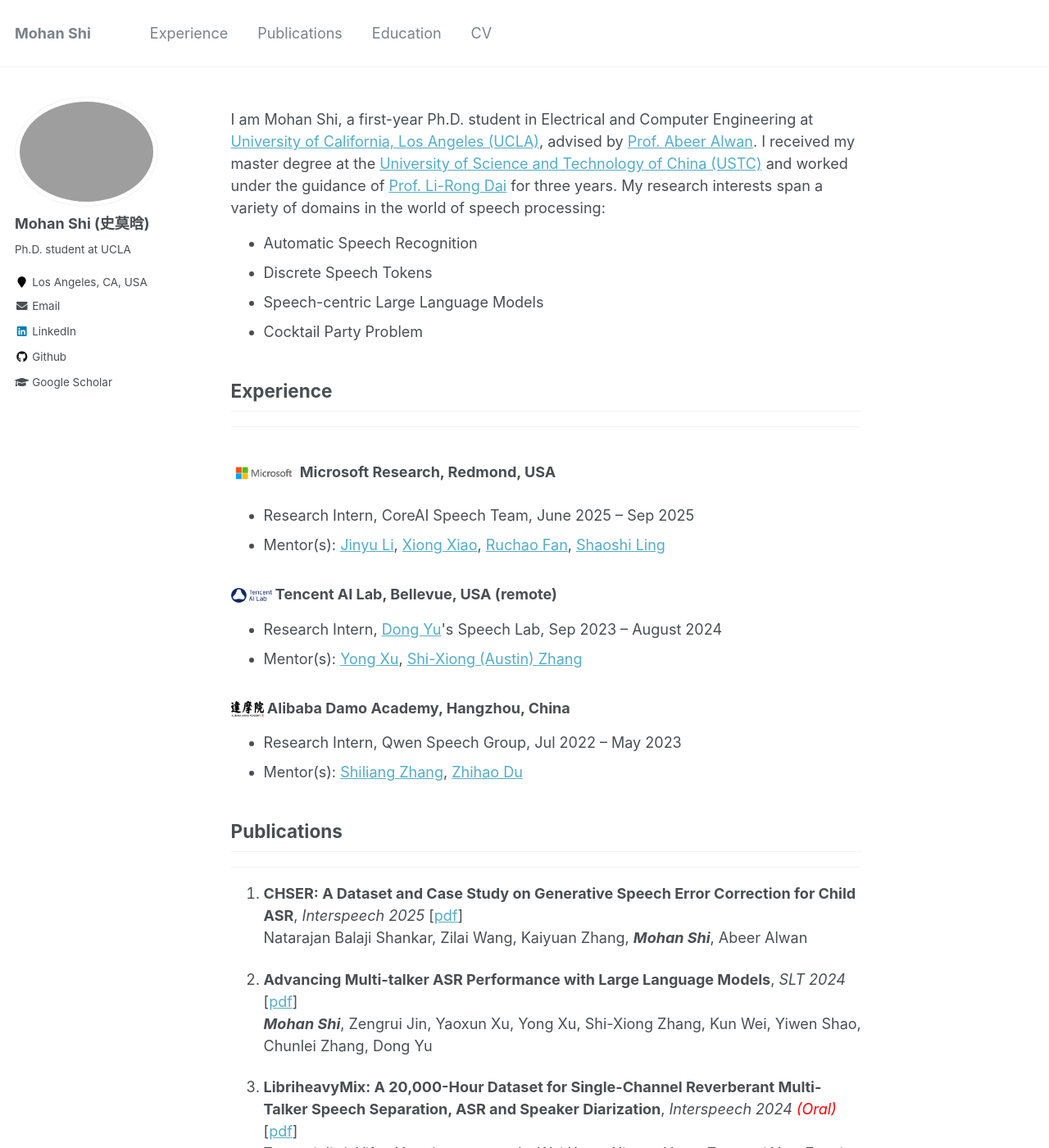
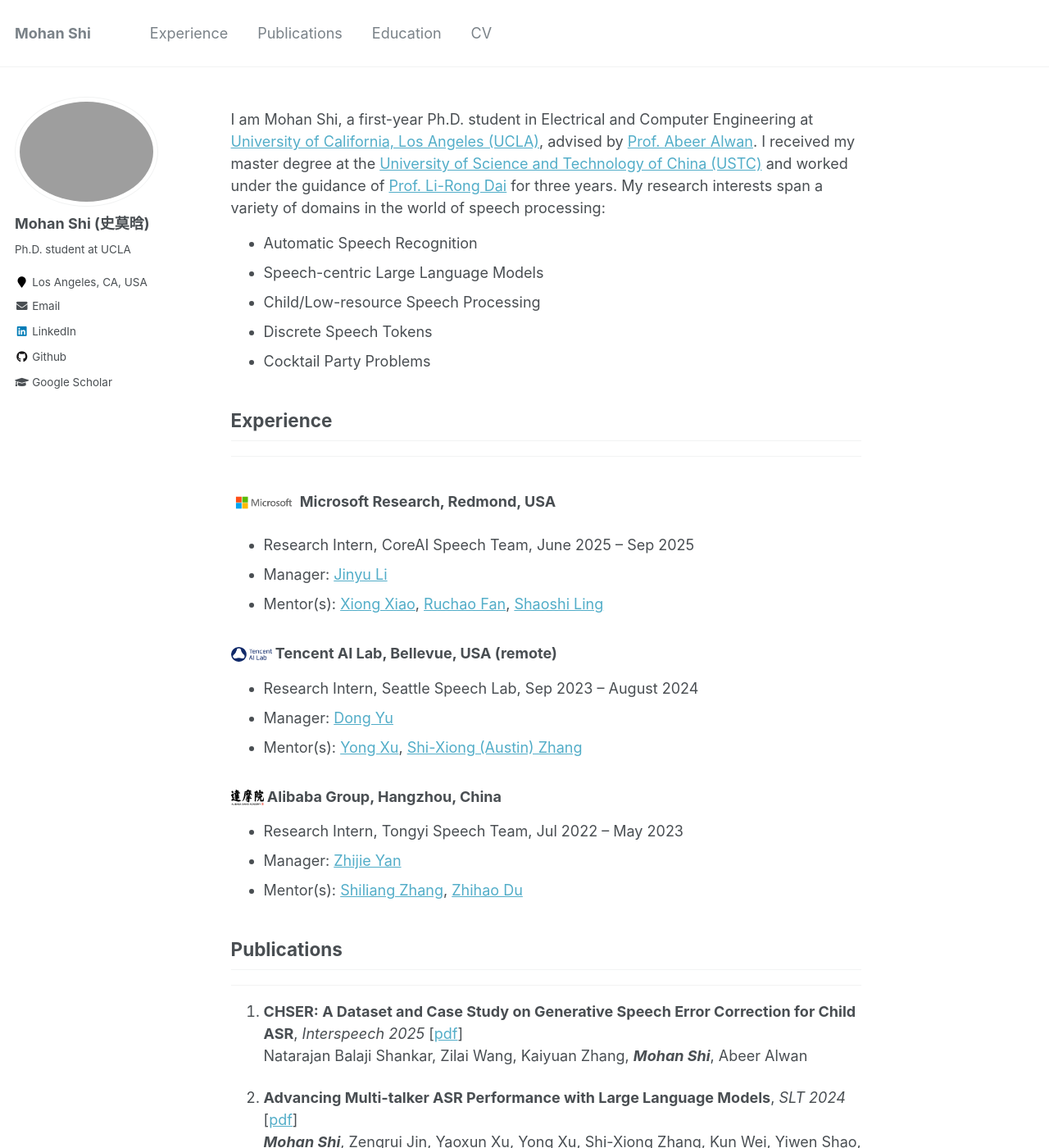
Before and after one commit to morganshi/morganshi.github.io, a Jekyll site: the page built from _pages/about.md, in a window 1280 px wide and 1400 px high. Shown: the whole window at 82% size. Built offline with Jekyll 4.4.1, drawn with Linux system fonts in a browser that asks for light colours.

Commit message:
maintain
maintain

```diff
--- a/_pages/about.md
+++ b/_pages/about.md
@@ -43,9 +43,10 @@ I am Mohan Shi, a first-year Ph.D. student in Electrical and Computer Engineerin
 
 <ul class='twocol' style="margin-top: -1%;" markdown='1'>
 <li>Automatic Speech Recognition</li>
+<li>Speech-centric Large Language Models</li>
+<li>Child/Low-resource Speech Processing</li>
 <li>Discrete Speech Tokens</li>
-<li>Speech-centric Large Language Models</li>
-<li>Cocktail Party Problem</li>
+<li>Cocktail Party Problems</li>
 </ul>
 
 <!-- **<font color="red">I am eagerly seeking research internship opportunities for the Summer of 2025. Please reach out if you have any leads.</font>** -->
@@ -58,18 +59,21 @@ I am Mohan Shi, a first-year Ph.D. student in Electrical and Computer Engineerin
 ### <img src='/images/microsoft.png' style='width:80px'  >   Microsoft Research, Redmond, USA
 <ul class='twocol' markdown='1'>
 <li>Research Intern, CoreAI Speech Team, June 2025 – Sep 2025</li>
-<li>Mentor(s): <a href="https://scholar.google.com/citations?user=grUvupMAAAAJ&hl=en">Jinyu Li</a>, <a href="https://scholar.google.com/citations?user=HHjJ0doAAAAJ&hl=en">Xiong Xiao</a>, <a href="https://scholar.google.com/citations?user=-Jx0HyYAAAAJ&hl=en">Ruchao Fan</a>, <a href="https://scholar.google.com/citations?hl=en&user=DEjebZkAAAAJ">Shaoshi Ling</a> </li>
+<li>Manager: <a href="https://scholar.google.com/citations?user=grUvupMAAAAJ&hl=en">Jinyu Li</a></li>
+<li>Mentor(s): <a href="https://scholar.google.com/citations?user=HHjJ0doAAAAJ&hl=en">Xiong Xiao</a>, <a href="https://scholar.google.com/citations?user=-Jx0HyYAAAAJ&hl=en">Ruchao Fan</a>, <a href="https://scholar.google.com/citations?hl=en&user=DEjebZkAAAAJ">Shaoshi Ling</a> </li>
 </ul>
 
 ### <img src='/images/tencent_ai_lab.png' style='width:50px'  >   Tencent AI Lab, Bellevue, USA (remote)
 <ul class='twocol' markdown='1'>
-<li>Research Intern, <a href="https://scholar.google.com/citations?user=tMY31_gAAAAJ&hl=en&oi=ao">Dong Yu</a>'s Speech Lab, Sep 2023 – August 2024</li>
+<li>Research Intern, Seattle Speech Lab, Sep 2023 – August 2024</li>
+<li>Manager: <a href="https://scholar.google.com/citations?user=tMY31_gAAAAJ&hl=en&oi=ao">Dong Yu</a></li>
 <li>Mentor(s): <a href="https://scholar.google.com/citations?user=nCmKPM4AAAAJ&hl=en">Yong Xu</a>, <a href="https://scholar.google.com/citations?user=4nGncN4AAAAJ&hl=en">Shi-Xiong (Austin) Zhang</a> </li>
 </ul>
 
-###  <img src='/images/damo.png' style='width:40px' >  Alibaba Damo Academy, Hangzhou, China
+###  <img src='/images/damo.png' style='width:40px' >  Alibaba Group, Hangzhou, China
 <ul class='twocol' markdown='1'>
-<li>Research Intern, Qwen Speech Group, Jul 2022 – May 2023</li>
+<li>Research Intern, Tongyi Speech Team, Jul 2022 – May 2023</li>
+<li>Manager: <a href="https://scholar.google.com/citations?hl=en&user=ybCO4RIAAAAJ">Zhijie Yan</a></li>
 <li>Mentor(s): <a href="https://scholar.google.com/citations?user=BcWMSE4AAAAJ&hl=en">Shiliang Zhang</a>, <a href="https://scholar.google.com/citations?user=Jzrv_XMAAAAJ&hl=en">Zhihao Du</a> </li>
 </ul>
 
```
